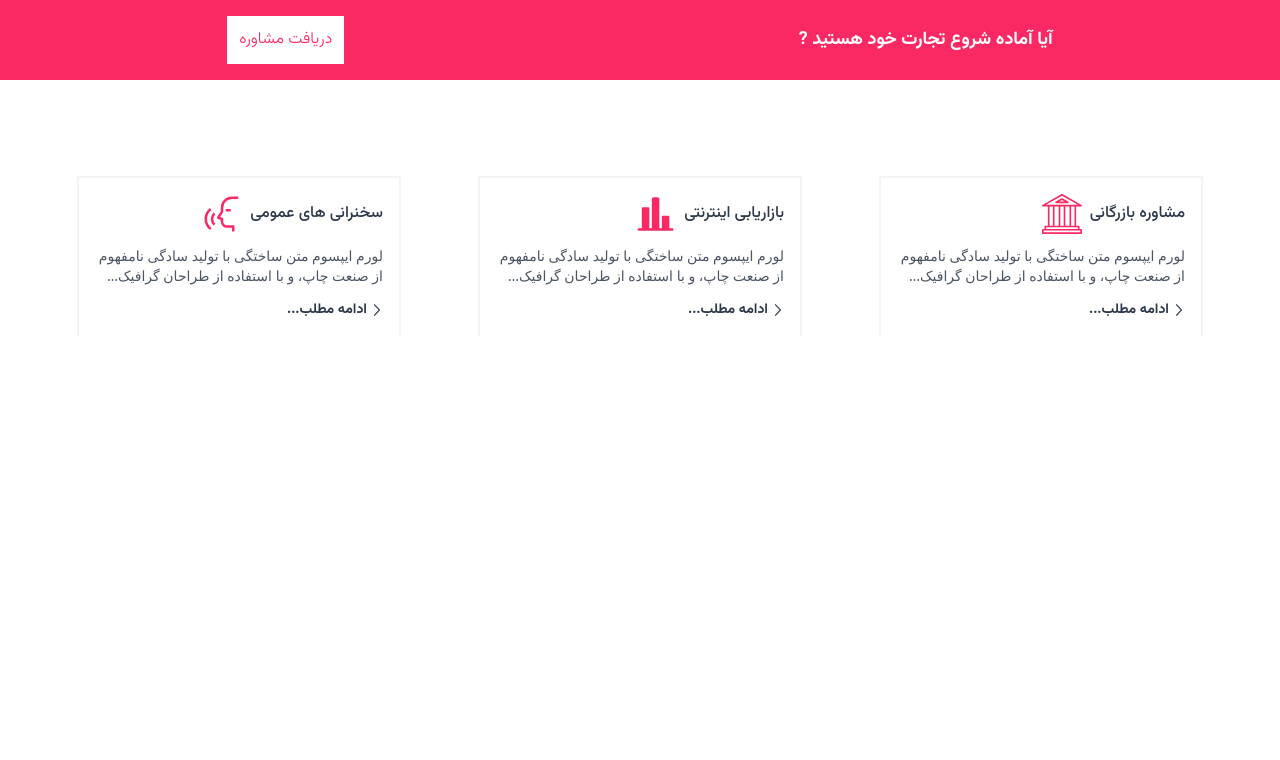
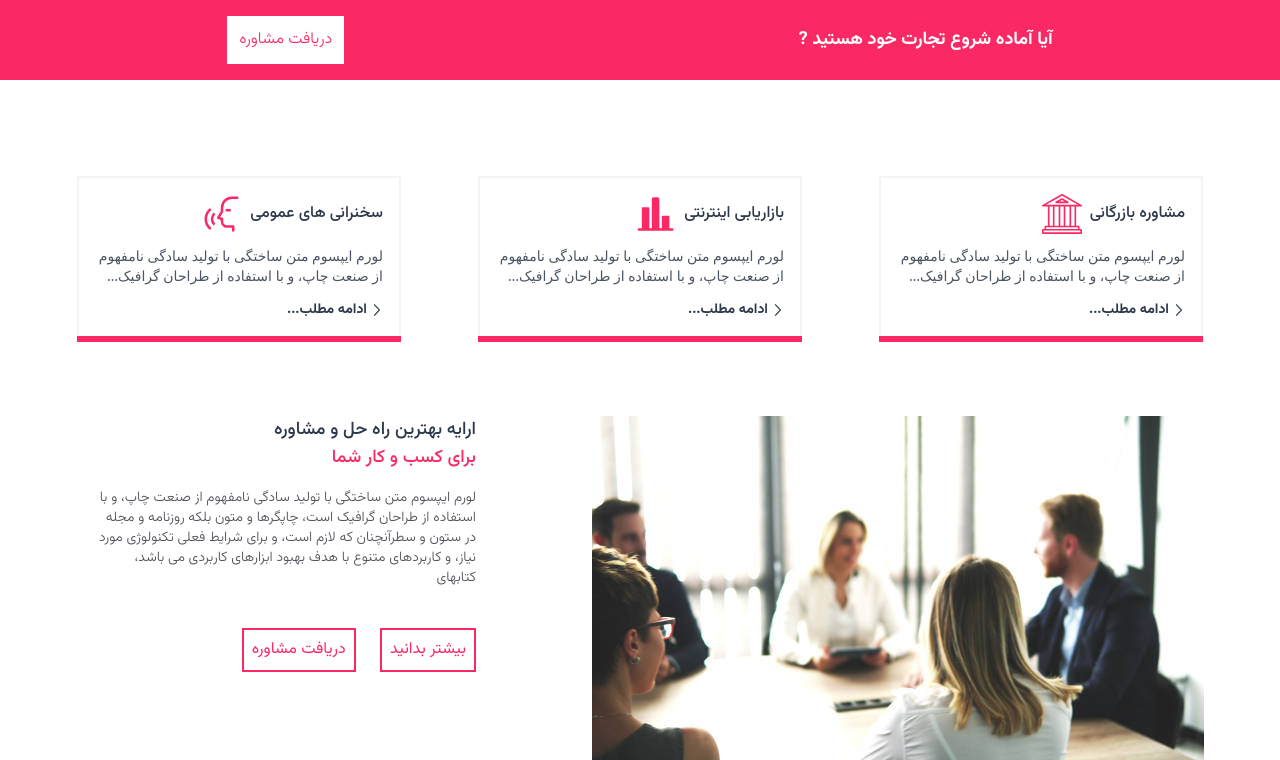
Before and after one commit to Elmira868/job-mentor, a website: page src/index.html in a window 1280 px wide. Shown: the part 619-1379 px from the top of the page. Before the commit the page ends 955 px from the top, so only its background shows below. Drawn offline with Linux system fonts and the light colour scheme.

Commit message:
Add about section

```diff
--- a/src/index.html
+++ b/src/index.html
@@ -428,6 +428,32 @@
 
         </div>
       </section>
+      <!-- About Area -->
+       <section>
+      <div class="flex flex-col md:flex-row md:justify-evenly mt-10 md:mt-20">
+        <div>
+          <img class="max-[797px]:m-auto max-[797px]:w-[80%]" src="../Images/manager-1.jpg" alt="About photo">
+        </div>
+<div class="flex flex-col mr-14 max-[797px]:mt-4 md:mr-10">
+  <h3 class="text-primary-blue font-vazir-Medium text-sm md:text-base lg:text-lg">ارایه بهترین راه حل و مشاوره</h3>
+  <h3 class="text-primary-pink font-vazir-Medium text-sm md:text-base lg:text-lg">برای کسب و کار شما</h3>
+
+<p class="text-sm font-vazir-Light text-zinc-600 w-72 md:w-52 lg:w-96 md:line-clamp-3 lg:line-clamp-none md:ml-4 ml-12 mt-2 md:mt-4">
+  لورم ایپسوم متن ساختگی با تولید سادگی نامفهوم از صنعت چاپ،
+   و با استفاده از طراحان گرافیک است، چاپگرها و متون بلکه روزنامه و مجله در ستون و
+   سطرآنچنان که لازم است، و برای شرایط فعلی تکنولوژی مورد نیاز،
+   و کاربردهای متنوع با هدف بهبود ابزارهای کاربردی می باشد، کتابهای
+</p>
+<!-- Btn-Box -->
+<div class="flex max-[797px]:gap-x-3 max-[797px]:has-[button]:text-sm md:flex-col lg:block has-[button]:text-primary-pink has-[button]:font-vazir-Regular md:ml-3 lg:ml-0 mt-4 md:mt-5 lg:mt-10">
+  <button class="border-2 border-primary-pink p-1 lg:p-2 text-center md:mb-2 lg:mt-0 lg:ml-5 hover:bg-primary-pink hover:text-white">بیشتر بدانید</button>
+  <button class="border-2 border-primary-pink p-1 lg:p-2 text-center hover:bg-primary-pink hover:text-white">دریافت مشاوره</button>
+</div>
+</div>
+
+
+      </div>
+       </section>
     </main>
 
     <script src="../Swiper/swiper-bundle.min.js "></script>
```
Also changed, not shown: Images/manager-1.jpg (added), src/output.css.
